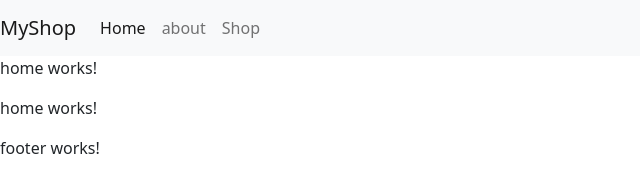
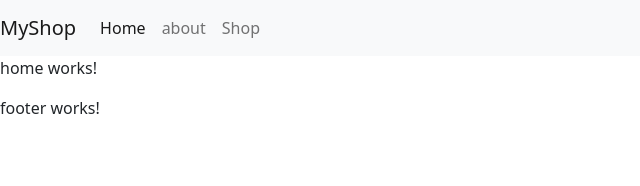
Before and after one commit to krishna1443/MyShop---project, an Angular app: page /home in a window 1280 px wide. Shown: the top 186 px of the page, without its empty margins (0-640 px from the left). Built offline with nearby package versions, Linux system fonts and the light colour scheme.

Commit message:
add a changed home component

```diff
--- a/src/app/home/home.component.html
+++ b/src/app/home/home.component.html
@@ -1,4 +1,3 @@
 <app-header></app-header>
 <p>home works!</p>
-<p>home works!</p>
 <app-footer></app-footer>
```
